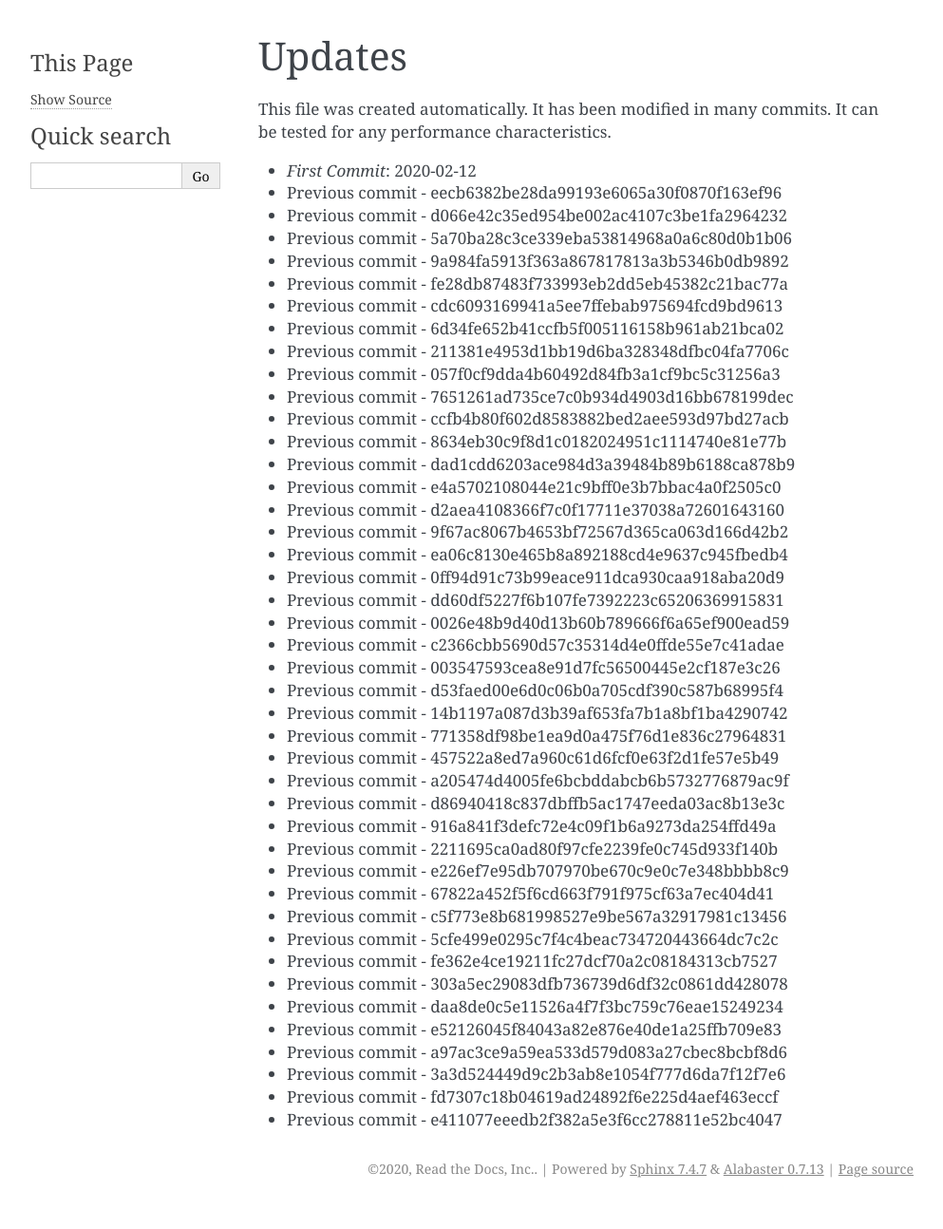
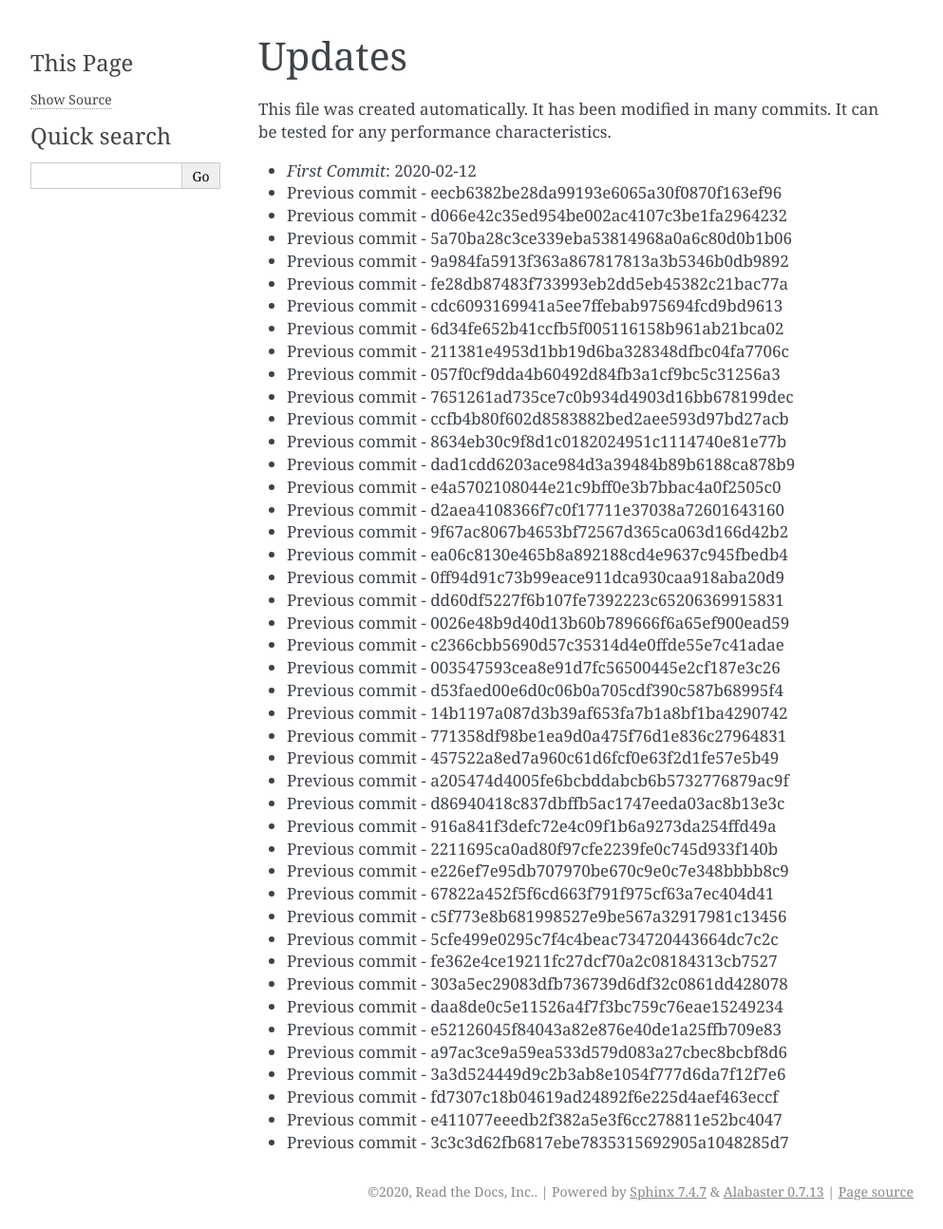
Before and after one commit to readthedocs/rtd-git-stresstest, a Sphinx documentation site: the page built from docs/updates.rst, in a window 1280 px wide. Shown: the whole page at 95% size, without its empty margins (148-1141 px from the left). Built offline with Sphinx 7.4.7, drawn with Linux system fonts in a browser that asks for light colours; before the commit the page ends 1270 px from its top, so only the background shows below that.

Commit message:
Generating commit from previous: 3c3c3d62fb6817ebe7835315692905a1048285d7

```diff
--- a/docs/updates.rst
+++ b/docs/updates.rst
@@ -48,3 +48,4 @@ It can be tested for any performance characteristics.
 * Previous commit - 3a3d524449d9c2b3ab8e1054f777d6da7f12f7e6
 * Previous commit - fd7307c18b04619ad24892f6e225d4aef463eccf
 * Previous commit - e411077eeedb2f382a5e3f6cc278811e52bc4047
+* Previous commit - 3c3c3d62fb6817ebe7835315692905a1048285d7
```
